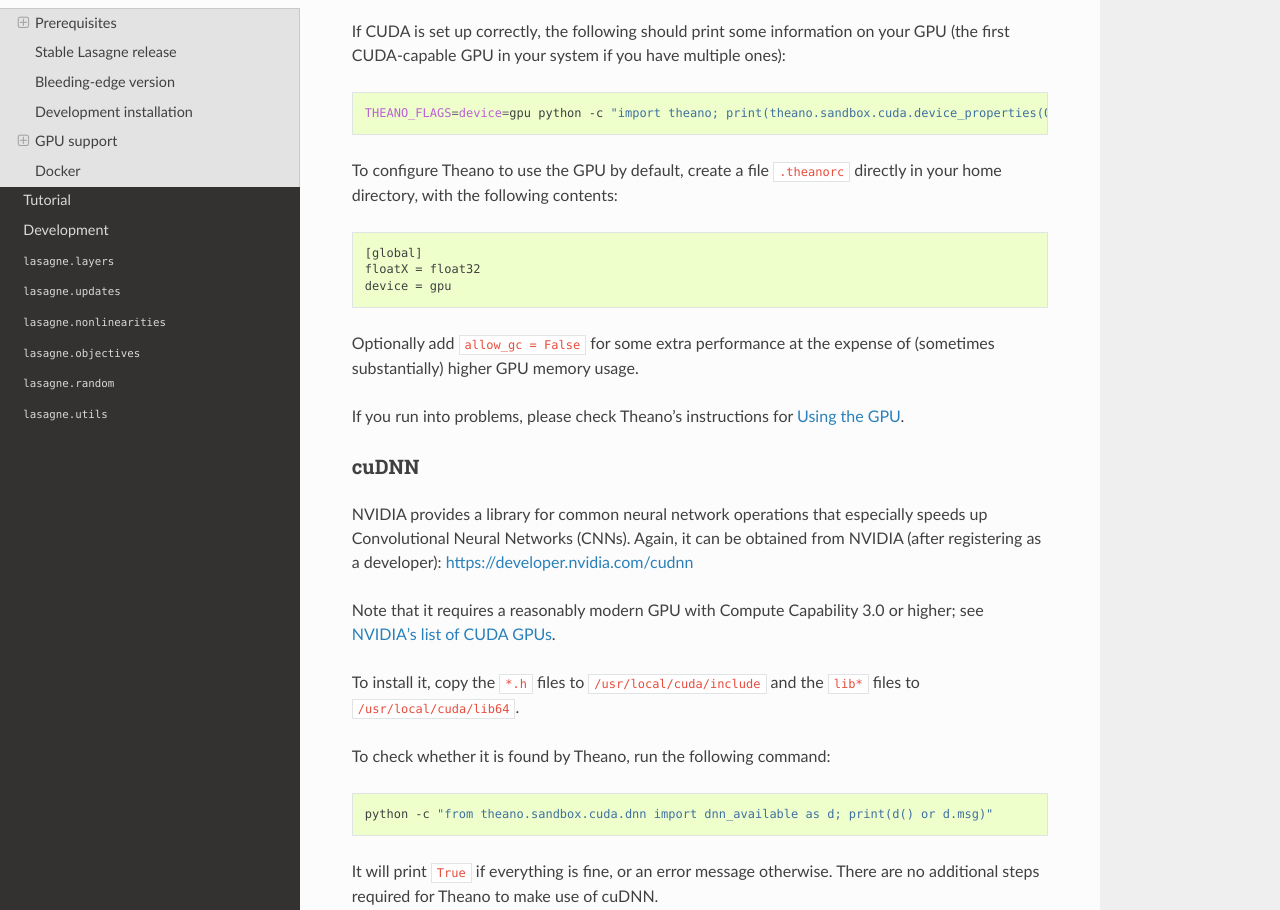
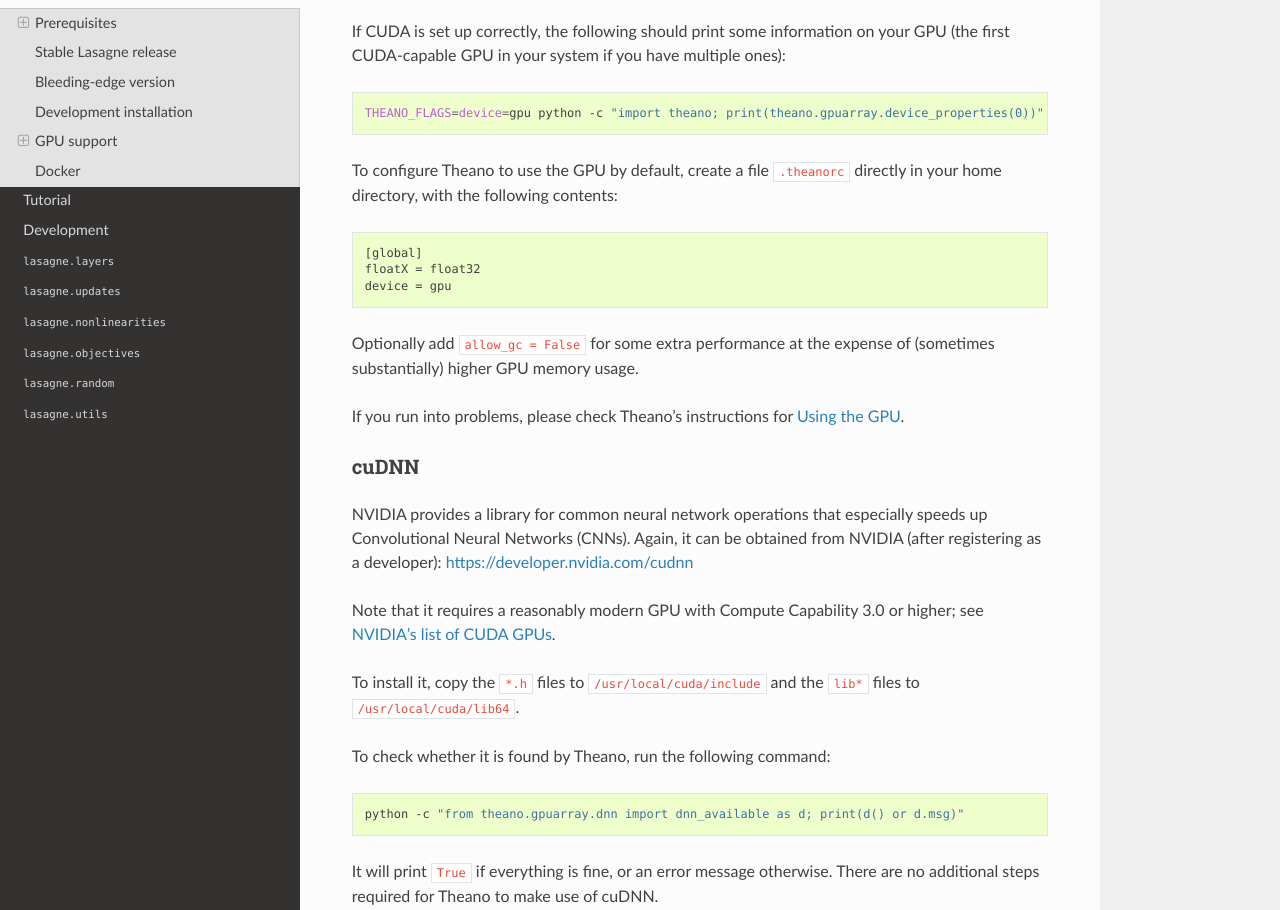
Before and after one commit to Lasagne/Lasagne, a Sphinx documentation site: the page built from docs/user/installation.rst, in a window 1280 px wide and 1400 px high, scrolled down 3314 px. Shown: the part 154-1064 px from the top of the window. Built offline with Sphinx 7.4.7 and the Read the Docs theme 2.0.0, drawn with Linux system fonts in a browser that asks for light colours; pages that are not in the unit, such as notebooks, are missing from menus.

```diff
--- a/docs/conf.py
+++ b/docs/conf.py
@@ -323,11 +323,11 @@ except ImportError:
     from mock import Mock
 
 import theano
-import theano.sandbox.cuda
+import theano.gpuarray
 
 theano.config = Mock(device='gpu')
-theano.sandbox.cuda.cuda_enabled = True
-theano.sandbox.cuda.dnn = Mock(dnn_available=lambda: True)
+theano.gpuarray.cuda_enabled = True
+theano.gpuarray.dnn = Mock(dnn_available=lambda: True)
 
 import sys
 
@@ -337,7 +337,7 @@ sys.modules['pylearn2.sandbox.cuda_convnet'] = Mock()
 sys.modules['pylearn2.sandbox.cuda_convnet.filter_acts'] = \
     Mock(FilterActs=None)
 
-sys.modules['theano.sandbox.cuda.blas'] = Mock(GpuCorrMM=None)
+sys.modules['theano.gpuarray.blas'] = Mock(GpuCorrMM=None)
 
 # fool rtd into thinking it has a recent enough Theano version to support
 # all optional features that otherwise require a bleeding-edge Theano
--- a/docs/user/installation.rst
+++ b/docs/user/installation.rst
@@ -189,7 +189,7 @@ your GPU (the first CUDA-capable GPU in your system if you have multiple ones):
 
 .. code-block:: bash
 
-  THEANO_FLAGS=device=gpu python -c "import theano; print(theano.sandbox.cuda.device_properties(0))"
+  THEANO_FLAGS=device=gpu python -c "import theano; print(theano.gpuarray.device_properties(0))"
 
 To configure Theano to use the GPU by default, create a file ``.theanorc``
 directly in your home directory, with the following contents:
@@ -223,7 +223,7 @@ To check whether it is found by Theano, run the following command:
 
 .. code-block:: bash
 
-  python -c "from theano.sandbox.cuda.dnn import dnn_available as d; print(d() or d.msg)"
+  python -c "from theano.gpuarray.dnn import dnn_available as d; print(d() or d.msg)"
 
 It will print ``True`` if everything is fine, or an error message otherwise.
 There are no additional steps required for Theano to make use of cuDNN.
```
Also changed, not shown: 3 other files.
